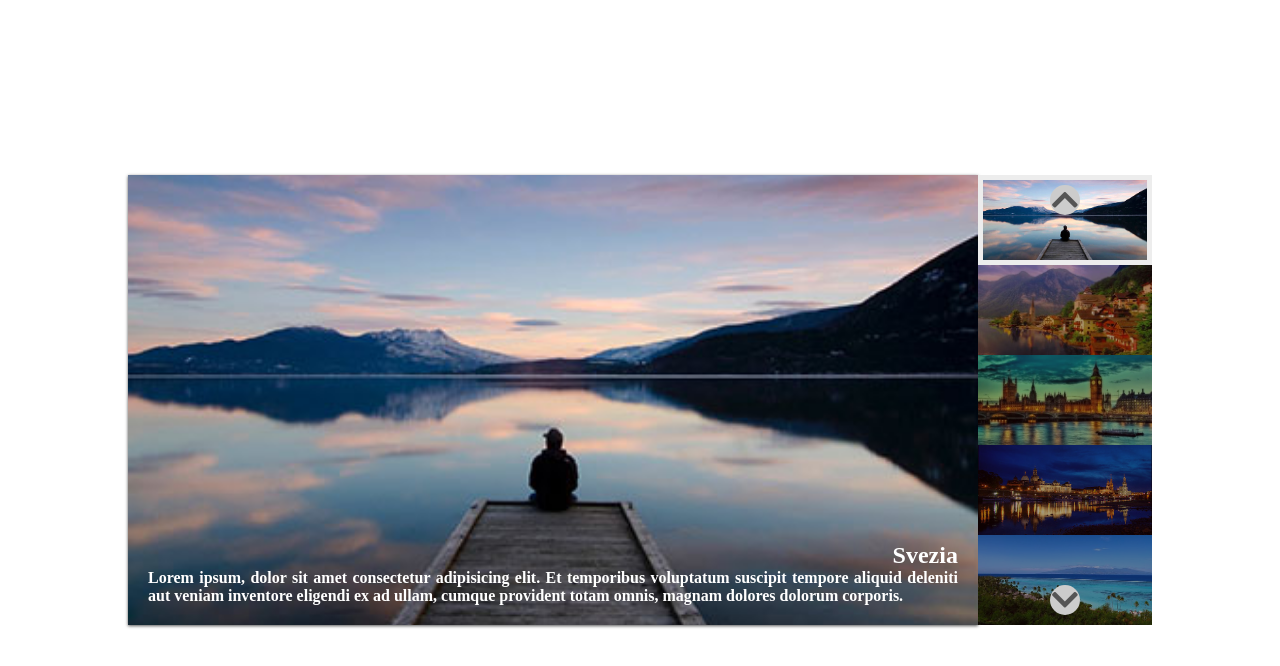
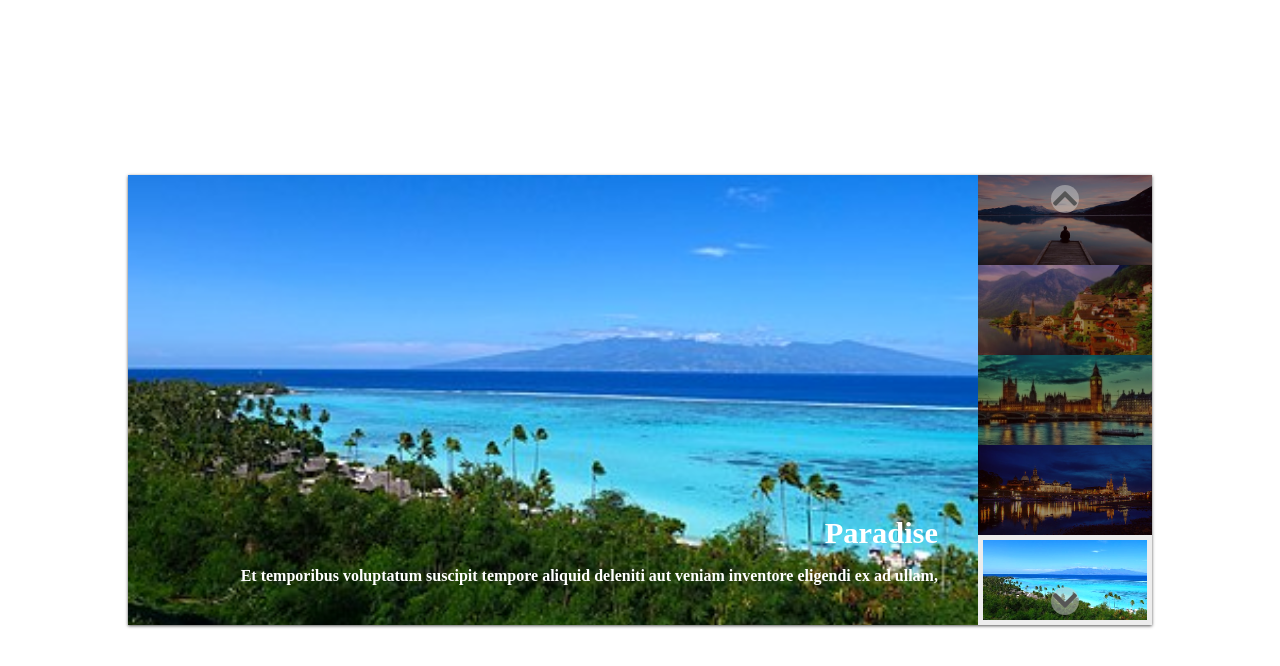
Before and after one commit to marioBMB/js-array-carousel, a plain HTML site: page index.html in a window 1280 px wide. Both pictures are taken after a click on the element 1064 px from the left and 200 px from the top of the page. Drawn offline with Linux system fonts and the light colour scheme.

Commit message:
miglioramenti all'interfaccia e slider ciclico

```diff
--- a/assets/css/styles.css
+++ b/assets/css/styles.css
@@ -18,6 +18,7 @@
     top: 50%;
     left: 50%;
     transform: translate(-50%, -50%);
+    box-shadow: 0 1px 3px #555;
 }
 
 .carousel .images {
@@ -25,7 +26,6 @@
     height: 100%;
     background-color: red;
     float: left;
-    box-shadow: 0 1px 3px #555;
 }
 
 .carousel .images-thumbnails {
@@ -52,11 +52,13 @@
     position: absolute;
     bottom: 0px;
     right: 0px;
-    margin: 20px;
+    margin: 40px;
 }
 
 .image-item figcaption h2 {
     text-align: right;
+    font-size: 1.9rem;
+    margin-bottom: 1rem;
 }
 
 .image-item figcaption h4 {
@@ -84,7 +86,7 @@
     position: absolute;
     top: 0;
     left: 0;
-    background-color: rgba(30,0,0,0.4);
+    background-color: rgba(30,0,0,0.45);
     width: 100%;
     height: 100%;
     padding: 0;
@@ -107,13 +109,16 @@
     left: 50%;
     transform: translateX(-50%);
     border-radius: 50%;
-    background-color: #ccc;
-    width: 30px;
-    height: 30px;
+    background-color: rgba(204, 204, 204, 0.5);
+    width: 28px;
+    height: 28px;
     cursor: pointer;
     z-index: 10;
 }
 
+.slider:hover {
+    background-color: #ccc;
+}
 
 .slider i {
     position: absolute;
@@ -122,8 +127,9 @@
     transform: translate(-50%, -50%);
     margin: 0;
     padding: 0;
-    font-size: 30px;
+    font-size: 28px;
     color: #555;
+    font-weight: 600;
 }
 
 .prev {
--- a/assets/js/script.js
+++ b/assets/js/script.js
@@ -36,10 +36,10 @@ const thumbItemClone = [...thumbnailItems];
 imgItems[0].remove();
 thumbnailItems[0].remove();
 
-console.log(itemsBox);
-console.log(imgItemClone);
-console.log(thumbnailsBox);
-console.log(thumbItemClone);
+// console.log(itemsBox);
+// console.log(imgItemClone);
+// console.log(thumbnailsBox);
+// console.log(thumbItemClone);
 
 for (let i = 0; i < items.length; i++){
 
@@ -58,19 +58,35 @@ for (let i = 0; i < items.length; i++){
 imgItems[activeItemIndex].classList.add('active');
 thumbnailItems[activeItemIndex].classList.add('active');
 
-const btnPrev = document.querySelector("slider prev")[0];
-const btnNext = document.querySelector("slider next")[0];
 
+const btnPrev = thumbnailsBox.querySelector(".slider.prev");
+const btnNext = thumbnailsBox.querySelector(".slider.next");
+
+console.log(btnPrev);
+console.log(btnNext);
 
 btnPrev.addEventListener("click", function(){
 
-    activeItemIndex--;
+    imgItems[activeItemIndex].classList.remove('active');
+    thumbnailItems[activeItemIndex].classList.remove('active');
 
+    activeItemIndex = --activeItemIndex % items.length;
+    activeItemIndex = (( activeItemIndex + items.length) % items.length);
+
+    console.log(activeItemIndex);
+
+    imgItems[activeItemIndex].classList.add('active');
+    thumbnailItems[activeItemIndex].classList.add('active');
 });
-
 
 btnNext.addEventListener("click", function(){
 
-    activeItemIndex++;
+    imgItems[activeItemIndex].classList.remove('active');
+    thumbnailItems[activeItemIndex].classList.remove('active');
+
+    activeItemIndex = (++activeItemIndex % items.length);
+    activeItemIndex = (( activeItemIndex + items.length) % items.length);
+    imgItems[activeItemIndex].classList.add('active');
+    thumbnailItems[activeItemIndex].classList.add('active');
 
 });
```
Also changed, not shown: index.html (+1 -0 lines).
